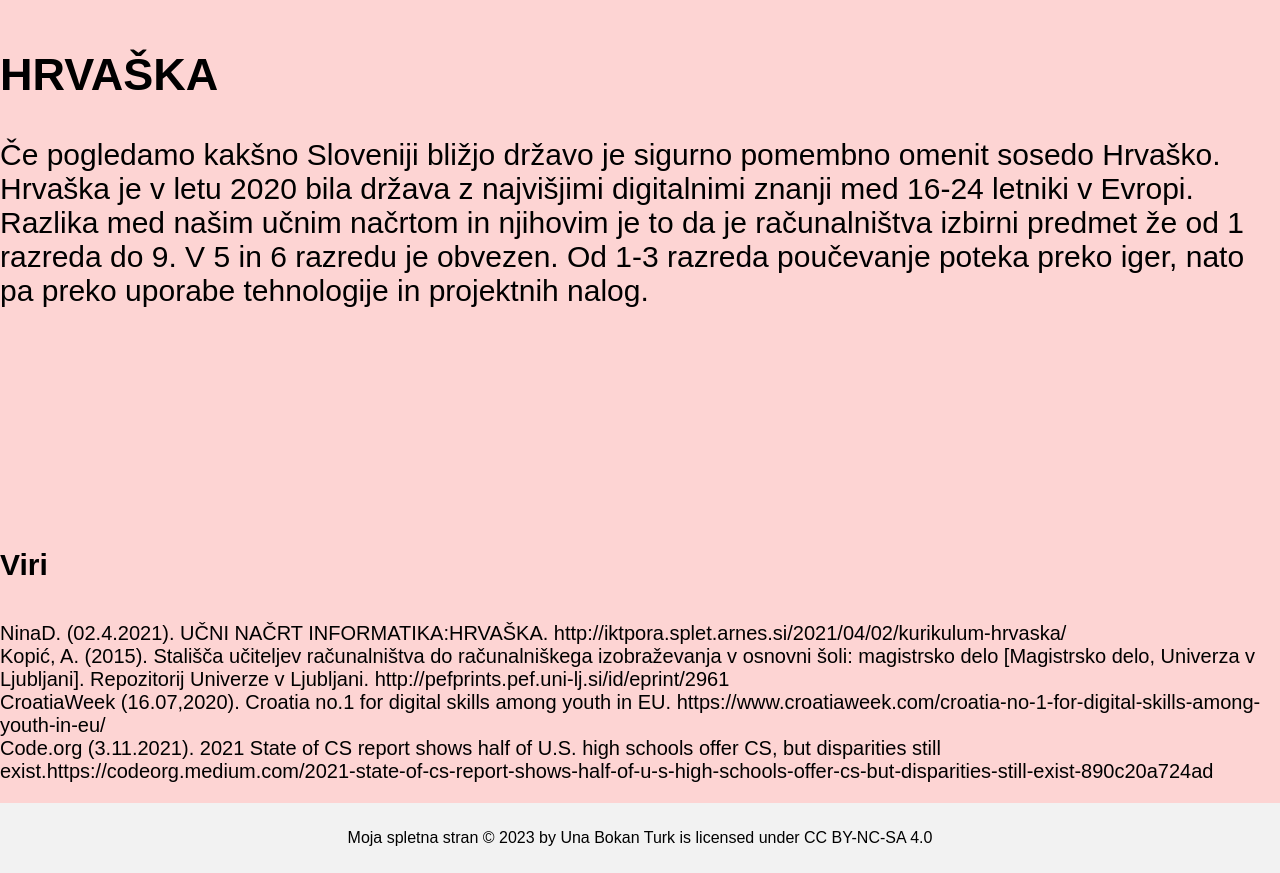
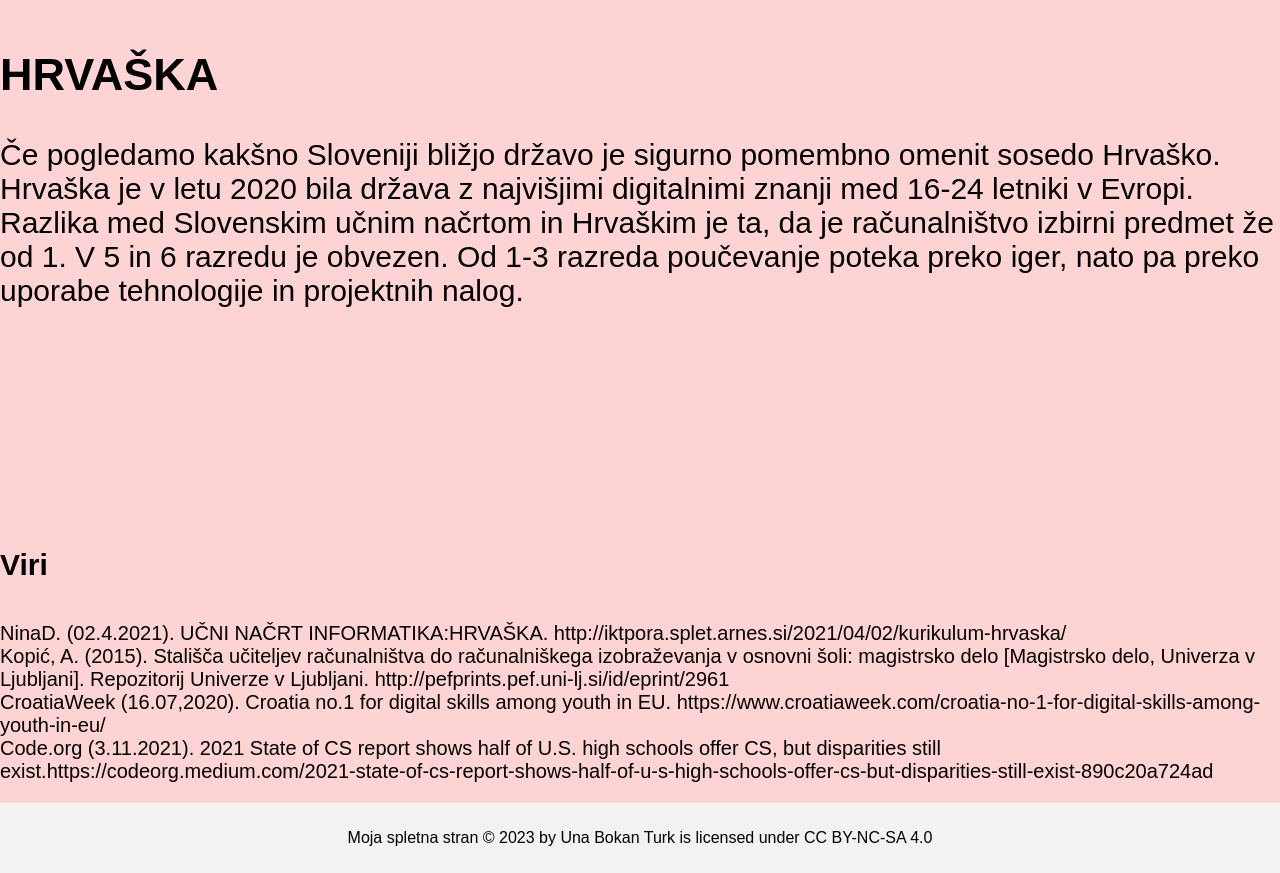
Before and after one commit to UnaBt/UnaBt.github.io, a plain HTML site: page tujina.html in a window 1280 px wide. Shown: the part 1860-2733 px from the top of the page. Drawn offline with Linux system fonts and the light colour scheme.

Commit message:
Update tujina.html

```diff
--- a/tujina.html
+++ b/tujina.html
@@ -45,7 +45,7 @@
 	  <h2>ANGLIJA</h2>
 	  <p>Naslednja večja država, ki ima računalništvo kot obvezni predmet kurikuluma je Anglija. V roku 5 let se je učni načrt spremenil in  od leta 2014 je predmet postal obvezen  za vse otroke stare od 5-16 let. Ključna skupina, ki je omogočila take spremembe se kliče Computing at school. To je delavna skupina, ki jo sestavljajo učitelji, akademiki, strokovnjaki iz industrije , ravnatelji in starši in  se zavzema za popularizacijo pouka računalništva. Tako Estonija kot Anglija sta se zavedali, da sta v današnjem času tehnologija in računalniška pismenost  aktivno vključeni v vsakodnevne službe in v industrijo, in da prihodnja delavna sila ne bo mogla dohajati.</p><br>
 	  <h2>HRVAŠKA</h2>
-	  <p>Če pogledamo kakšno Sloveniji bližjo državo je sigurno pomembno omenit sosedo Hrvaško. Hrvaška je v letu 2020 bila država z najvišjimi digitalnimi znanji med 16-24 letniki v Evropi.  Razlika med našim učnim načrtom in njihovim je to da je računalništva izbirni predmet že od 1 razreda do 9. V 5 in 6 razredu je obvezen. Od 1-3 razreda poučevanje poteka preko iger, nato pa preko uporabe tehnologije in projektnih nalog.</p><br>
+	  <p>Če pogledamo kakšno Sloveniji bližjo državo je sigurno pomembno omenit sosedo Hrvaško. Hrvaška je v letu 2020 bila država z najvišjimi digitalnimi znanji med 16-24 letniki v Evropi.  Razlika med Slovenskim učnim načrtom in Hrvaškim je ta, da je računalništvo izbirni predmet že od 1. V 5 in 6 razredu je obvezen. Od 1-3 razreda poučevanje poteka preko iger, nato pa preko uporabe tehnologije in projektnih nalog.</p><br>
 	  <br>
 	  <br>
 	  <br>
```
